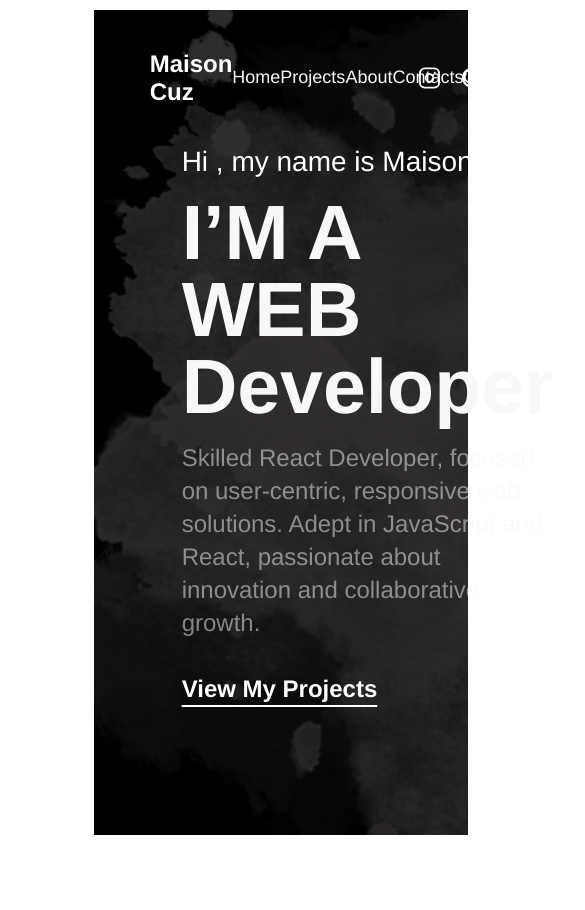
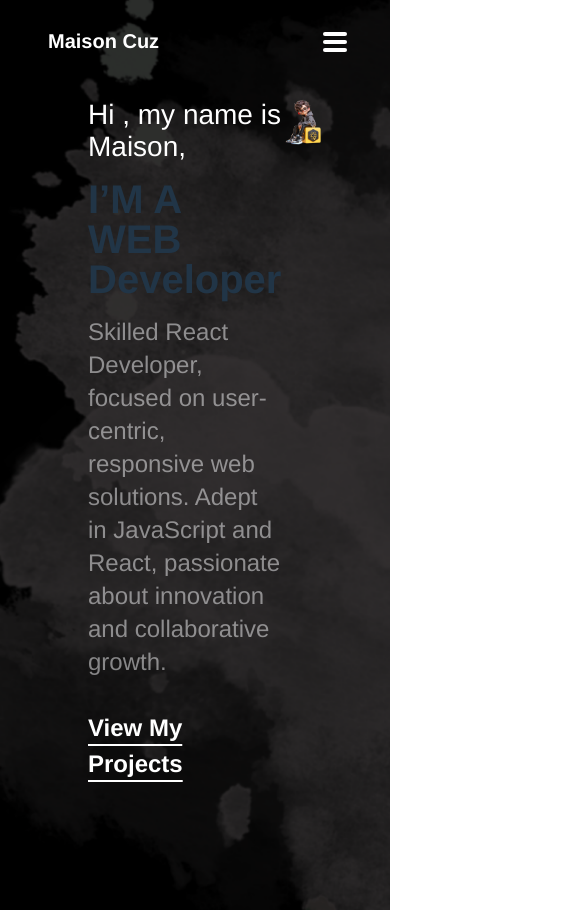
Before and after one commit to MohsenKazemizade/my-portfolio, a React (Vite) app: page / in a window 390 px wide. Shown: the whole page, 585 px wide, since content can reach past the window. Before the commit the page ends 844 px from the top, so only its background shows below. Built offline with nearby package versions, Linux system fonts and the light colour scheme.

Commit message:
done with responsive header and some work on drop down menu in SM media

```diff
--- a/src/App.jsx
+++ b/src/App.jsx
@@ -5,7 +5,7 @@ import HeroSection from './components/HeroSection';
 function App() {
   return (
     <>
-      <div className='bg-black w-2/3 mx-auto'>
+      <div className='bg-black 3xl:w-2/3  sm:w-full mx-auto'>
         <div className='bg-[url(./assets/charrrr.png)] bg-cover'>
           <Header />
           <HeroSection />
--- a/src/components/Header.jsx
+++ b/src/components/Header.jsx
@@ -1,47 +1,95 @@
 import linkedinIcon from '../assets/linkedin.svg';
+import { useState } from 'react';
 import instagram from '../assets/instagram.svg';
 import github from '../assets/github.svg';
+
 export default function Header() {
+  const [isOpen, setIsOpen] = useState(false);
+
+  const handleClick = () => {
+    setIsOpen(!isOpen);
+  };
   return (
-    <header className='flex flex-row py-10 px-14'>
-      <div className='basis-1/2'>
-        <div className=" [font-family:'Inter-Bold',Helvetica] font-bold text-white text-[24px] tracking-[0] leading-[normal]">
+    <header className='flex flex-row sm:pb-4 sm:flex-col py-10 sm:p-0 md:py-8 md:px-8 px-14 lg:px-10 '>
+      <div className='sm:flex sm:items-center sm:flex-row sm:justify-between lg:basis-2/5 sm:p-6 xl:basis-1/2 2xl:basis-1/2 3xl:basis-1/2 md:basis-2/5'>
+        <div className="ml-6 sm:text-[20px] [font-family:'Inter-Bold',Helvetica] font-bold text-white text-[24px] lg:text-[20px] md:text-[18px] tracking-[0] leading-[normal]">
           Maison Cuz
         </div>
+        <button
+          onClick={handleClick}
+          className='hidden sm:flex flex-col justify-center items-center border-none bg-transparent focus:outline-none'
+        >
+          <span
+            className={`bg-white block transition-all duration-400 ease-out
+                    h-1 w-6 rounded-sm ${
+                      isOpen ? 'rotate-45 translate-y-1.5' : '-translate-y-0.5'
+                    }`}
+          ></span>
+          <span
+            className={`bg-white block transition-all duration-400 ease-out
+                    h-1 w-6 rounded-sm my-0.5 ${
+                      isOpen ? 'opacity-0' : 'opacity-100'
+                    }`}
+          ></span>
+          <span
+            className={`bg-white block transition-all duration-400 ease-out
+                    h-1 w-6 rounded-sm ${
+                      isOpen ? '-rotate-45 -translate-y-1.5' : 'translate-y-0.5'
+                    }`}
+          ></span>
+        </button>
       </div>
-      <div className='basis-1/2 flex flex-row pr-10 place-items-center'>
-        <div className="basis-1/6 relative text-center w-fit mt-[-1.00px] [font-family:'Poppins-Regular',Helvetica] font-normal text-color-2 text-[18px] tracking-[0] leading-[normal]">
+      <div
+        className={`${
+          isOpen ? 'sm:flex-col transition' : 'sm:hidden'
+        } sm:w-5/6 sm:rounded-xl flex sm:py-4 sm:gap-4 md:basis-3/5 lg:basis-3/5 xl:basis-1/2 2xl:basis-1/2 3xl:basis-1/2 sm:mx-auto sm:bg-gray-600 sm:bg-opacity-30 3xl:pr-10 2xl:pr-10 xl:gap-1 lg:gap-1 place-items-center`}
+      >
+        {/* <div
+        className={`${
+          isOpen
+            ? 'sm:flex-col sm:scale-100 opacity-100'
+            : 'sm:hidden sm:scale-95 opacity-0'
+        } transform transition-all duration-300 sm:w-5/6 sm:rounded-xl flex sm:py-4 sm:gap-4 md:basis-3/5 lg:basis-3/5 xl:basis-1/2 2xl:basis-1/2 3xl:basis-1/2 sm:mx-auto sm:bg-gray-600 sm:bg-opacity-30 3xl:pr-10 2xl:pr-10 xl:gap-1 lg:gap-1 place-items-center`}
+      > */}
+        <div className="basis-1/6 relative text-center w-fit lg:mx-auto [font-family:'Poppins-Regular',Helvetica] font-normal text-color-2 lg:text-[16px] md:text-[16px]  text-[18px] tracking-[0] leading-[normal] hover:text-yellow-300 active:text-yellow-500 transition cursor-pointer">
           Home
         </div>
-        <div className="basis-1/6 relative text-center w-fit mt-[-1.00px] [font-family:'Poppins-Regular',Helvetica] font-normal text-color-2 text-[18px] tracking-[0] leading-[normal]">
+        <div className="basis-1/6 relative text-center w-fit lg:mx-auto [font-family:'Poppins-Regular',Helvetica] font-normal text-color-2 lg:text-[16px] md:text-[16px] text-[18px] tracking-[0] leading-[normal] hover:text-yellow-300 active:text-yellow-500 transition cursor-pointer">
           Projects
         </div>
-        <div className="basis-1/6 relative text-center w-fit mt-[-1.00px] [font-family:'Poppins-Regular',Helvetica] font-normal text-color-2 text-[18px] tracking-[0] leading-[normal]">
+        <div className="basis-1/6 relative text-center w-fit lg:mx-auto [font-family:'Poppins-Regular',Helvetica] font-normal text-color-2 lg:text-[16px] md:text-[16px] text-[18px] tracking-[0] leading-[normal] hover:text-yellow-300 active:text-yellow-500 transition cursor-pointer">
           About
         </div>
-        <div className="basis-1/6 relative text-center w-fit mt-[-1.00px] [font-family:'Poppins-Regular',Helvetica] font-normal text-color-2 text-[18px] tracking-[0] leading-[normal]">
+        <div className="basis-1/6 relative text-center w-fit lg:mx-auto [font-family:'Poppins-Regular',Helvetica] font-normal text-color-2 lg:text-[16px] md:text-[14px] text-[18px] tracking-[0] leading-[normal] hover:text-yellow-300 active:text-yellow-500 transition cursor-pointer">
           Contacts
         </div>
-        <div className='basis-2/6 flex flex-row-reverse gap-4 px-4 items-center'>
-          <div className='grow'></div>
+        <div className='sm:gap-2 basis-2/6 justify-center flex flex-row-reverse lg:gap-2 xl:mx-1 xl:gap-1 md:gap-3 2xl:gap-4 3xl:gap-4  lg:mr-4 items-center'>
           <img
-            className='w-[24px] h-[24px] top-[45px] left-[1283px]'
+            className='w-6 h-6 lg:w-5 lg:h-5 md:w-5 md:h-5 xl:m-1 left-[1283px]'
             alt='Akar icons linkedin'
             src={linkedinIcon}
           />
           <img
-            className='w-[30px] h-[29px] top-[43px] left-[1234px]'
+            className='w-7 h-7 lg:w-6 lg:h-6 md:w-6 md:h-6 xl:m-1 left-[1234px]'
             alt='Prime github'
             src={github}
           />
           <img
-            className='w-[24px] h-[24px] top-[46px] left-[1191px]'
+            className='w-6 h-6 lg:w-5 lg:h-5 md:w-5 md:h-5 xl:m-1 left-[1191px]'
             alt='Instagram'
             src={instagram}
           />
-          <div className='grow'></div>
         </div>
       </div>
     </header>
   );
 }
+
+{
+  /* <svg xmlns="http://www.w3.org/2000/svg" fill="none" viewBox="0 0 24 24" strokeWidth={1.5} stroke="currentColor" className="w-6 h-6">
+  <path strokeLinecap="round" strokeLinejoin="round" d="M6 18 18 6M6 6l12 12" />
+</svg>
+<svg xmlns="http://www.w3.org/2000/svg" fill="none" viewBox="0 0 24 24" strokeWidth={1.5} stroke="currentColor" className="w-6 h-6">
+  <path strokeLinecap="round" strokeLinejoin="round" d="M3.75 6.75h16.5M3.75 12h16.5M12 17.25h8.25" />
+</svg> */
+}
--- a/src/components/HeroSection.jsx
+++ b/src/components/HeroSection.jsx
@@ -13,7 +13,7 @@ export default function HeroSection() {
             solutions. Adept in JavaScript and React, passionate about
             innovation and collaborative growth.
           </p>
-          <div className="[font-family:'Poppins-Bold',Helvetica] font-extrabold text-color-2 text-[77px] tracking-[0] leading-none">
+          <div className="[font-family:'Poppins-Bold',Helvetica] font-extrabold text-color-2 text-[77px] sm:text-[40px] tracking-[0] leading-none">
             I’M A WEB Developer
           </div>
           <p className=" [font-family:'Poppins-Medium',Helvetica] font-medium text-white text-[28px] tracking-[0] leading-[normal]">
--- a/tailwind.config.js
+++ b/tailwind.config.js
@@ -3,32 +3,25 @@ export default {
   content: ['./index.html', './src/**/*.{html,js,ts,jsx,tsx}'],
   theme: {
     screens: {
-      sm: '480px',
-      md: '768px',
-      lg: '976px',
-      xl: '1440px',
+      sm: { min: '300px', max: '767px' },
+      // => @media (min-width: 640px and max-width: 767px)
+
+      md: { min: '768px', max: '1023px' },
+      // => @media (min-width: 768px and max-width: 1023px)
+
+      lg: { min: '1024px', max: '1279px' },
+      // => @media (min-width: 1024px and max-width: 1279px)
+
+      xl: { min: '1280px', max: '1535px' },
+      // => @media (min-width: 1280px and max-width: 1535px)
+
+      '2xl': { min: '1536px', max: '1905px' },
+      // => @media (min-width: 1536px and max-width: 1905px)
+
+      '3xl': { min: '1906px' },
+      // => @media (min-width: 1905px)
     },
-    fontFamily: {
-      myName: ['Inter', 'sans-serif'],
-      sans: ['Graphik', 'sans-serif'],
-      serif: ['Merriweather', 'serif'],
-    },
-    extend: {
-      colors: {
-        'color-2': 'var(--color-2)',
-      },
-      backgroundImage: {
-        myImage: ['url("./src/assets/bg.jpeg")'],
-        'my-char': 'url("./src/assets/charector.png")',
-      },
-      spacing: {
-        128: '32rem',
-        144: '36rem',
-      },
-      borderRadius: {
-        '4xl': '2rem',
-      },
-    },
+    extend: {},
   },
   plugins: [],
 };
```
Also changed, not shown: src/assets/icons8-hamburger-menu.svg (added).
